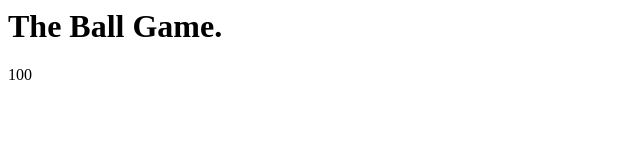
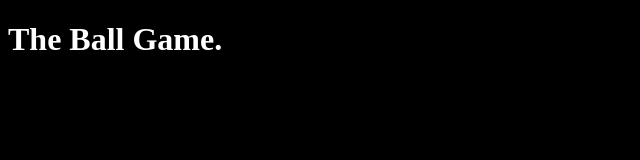
Before and after one commit to elruddy/-L17--Git-I, a plain HTML site: page index.html in a window 1280 px wide. Shown: the whole page, without its empty margins (0-640 px from the left). Drawn offline with Linux system fonts and the light colour scheme.

Commit message:
Add css, black body backgroound white text header

```diff
--- /dev/null
+++ b/css/styles.css
@@ -0,0 +1,7 @@
+body{
+    background-color: black;
+}
+
+h1{
+    color: white;
+}
--- a/index.html
+++ b/index.html
@@ -1,2 +1,14 @@
-<h1>The Ball Game.</h1>
-<div class="ball">100</div>
+<!DOCTYPE html>
+<html lang="en">
+  <head>
+    <meta charset="UTF-8" />
+    <meta name="viewport" content="width=device-width, initial-scale=1.0" />
+    <title>GIT I exercise</title>
+    <link rel="stylesheet" href="css/styles.css" />
+  </head>
+
+  <body>
+    <h1>The Ball Game.</h1>
+    <div class="ball">100</div>
+  </body>
+</html>
```
